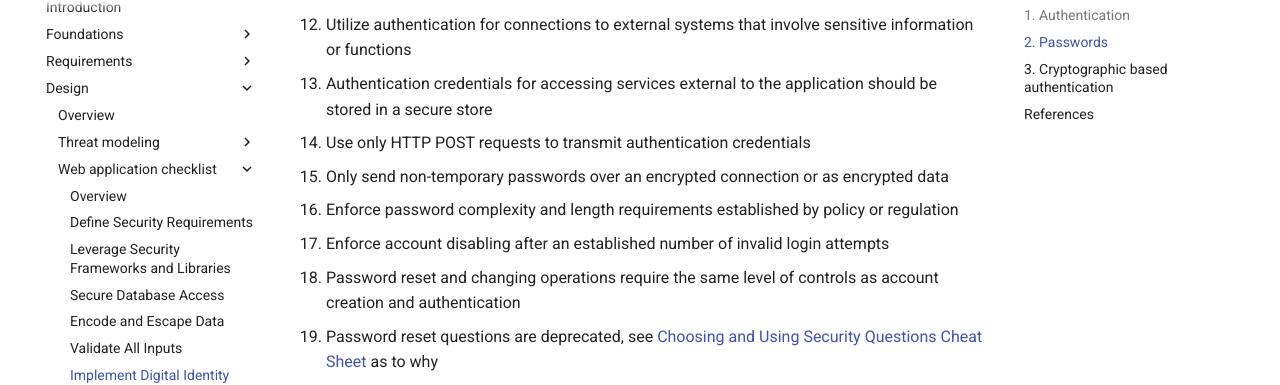
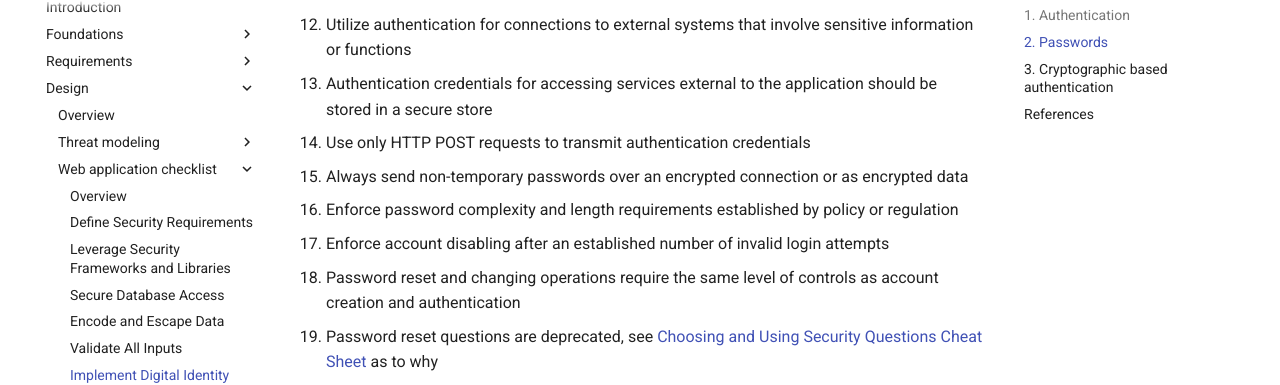
Before and after one commit to OWASP/DevGuide, an MkDocs documentation site: the page built from docs/04-design/02-web-app-checklist/06-digital-identity.md, in a window 1280 px wide and 900 px high, scrolled down 1017 px. Shown: the part 93-478 px from the top of the window. Built offline with MkDocs 1.6.1 and Material for MkDocs 9.7.7, drawn with Linux system fonts in a browser that asks for light colours; comment, search, counter and statistics services are not loaded.

Commit message:
Clarify wording of password sending recommendation

```diff
--- a/docs/04-design/02-web-app-checklist/06-digital-identity.md
+++ b/docs/04-design/02-web-app-checklist/06-digital-identity.md
@@ -31,7 +31,7 @@ and use the list below as suggestions for a checklist that has been tailored for
 12. Utilize authentication for connections to external systems that involve sensitive information or functions
 13. Authentication credentials for accessing services external to the application should be stored in a secure store
 14. Use only HTTP POST requests to transmit authentication credentials
-15. Only send non-temporary passwords over an encrypted connection or as encrypted data
+15. Always send non-temporary passwords over an encrypted connection or as encrypted data
 16. Enforce password complexity and length requirements established by policy or regulation
 17. Enforce account disabling after an established number of invalid login attempts
 18. Password reset and changing operations require the same level of controls as account creation and authentication
```
